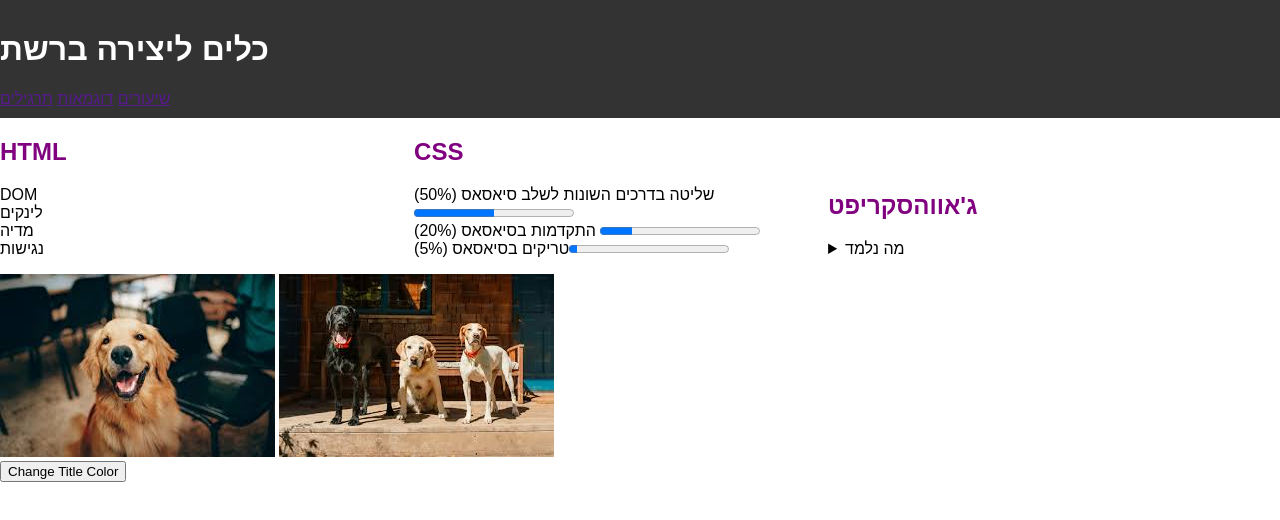
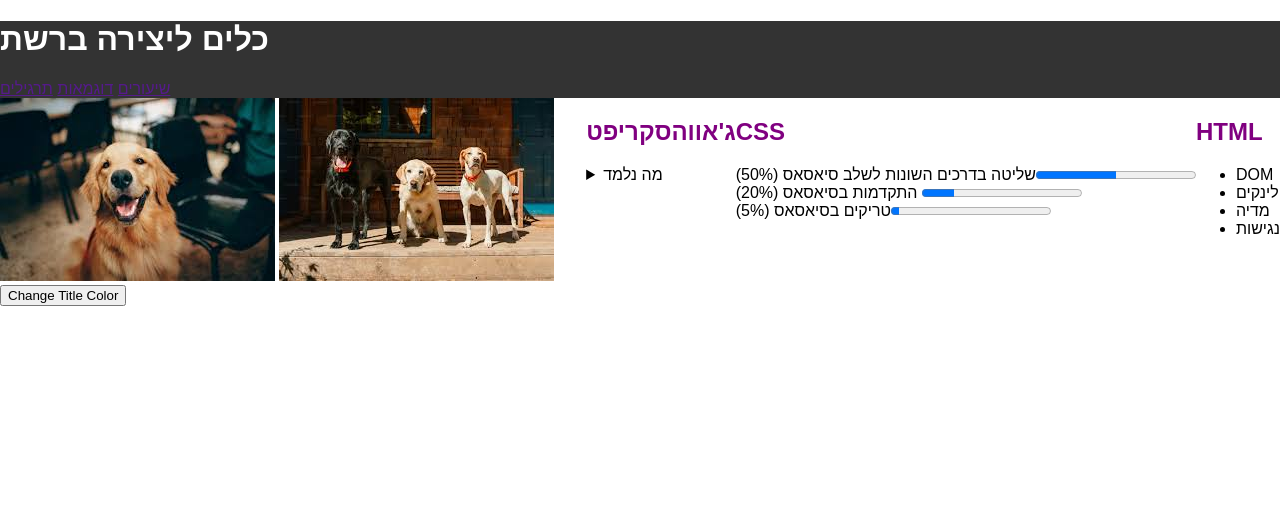
Before and after one commit to taisiasokolovskaya/taisiasokolovskaya.github.io, a plain HTML site: page matala5/index.html in a window 1280 px wide. Drawn offline with Linux system fonts and the light colour scheme.

Commit message:
Update style.css

```diff
--- a/matala5/style.css
+++ b/matala5/style.css
@@ -6,27 +6,24 @@ body {
 header {
   background-color: #333;
   color: white;
-  padding: 10px 0;
+  padding: 10 px 0;
 }
 section{
 
-display:inline-block;
-
-width: 30%;
-
-margin-right: 2%;
+display: inline-block;
+width: 30 %;
+margin-right: 2 %;
+float: right;
 }
 
 h2 {
-  color: purple; /* Фиолетовый цвет заголовков */
-}
+  color: purple;
 
 ul {
-  list-style-type: none; /* Убирает маркеры у списка */
+  list-style-type: none;
   padding: 0;
 }
 
 li {
-  color: black; /* Розовый цвет текста списка */
-  font-size: 16px; /* Размер текста списка */
-}
+  color: black;
+  font-size: 16 px;
```
